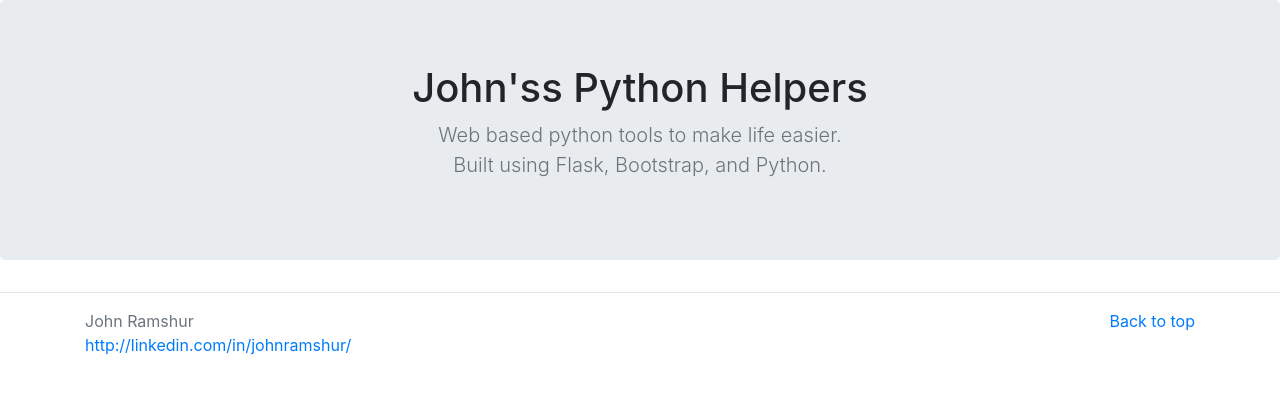
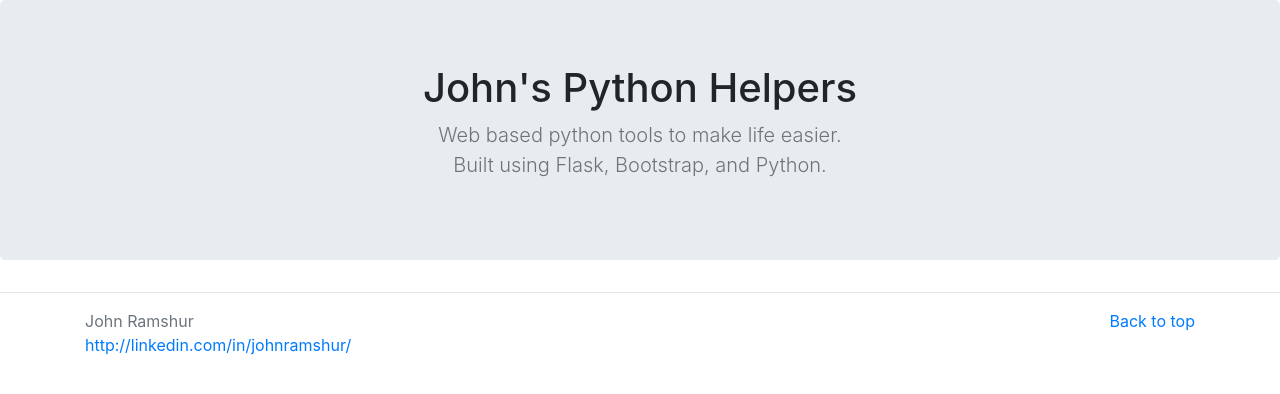
Before and after one commit to jramshur/flasksite-python-helpers, a Flask app: page / in a window 1280 px wide. Shown: the part 56-450 px from the top of the page. Run offline with Flask 2, Linux system fonts and the light colour scheme; parts of the project's set-up code (start-up, migrations or seed data) failed here and were passed over; some libraries are stand-ins or nearby versions.

Commit message:
vs code test

```diff
--- a/templates/home.html
+++ b/templates/home.html
@@ -8,7 +8,7 @@
 <!-- Main jumbotron for a primary marketing message or call to action -->
 <section class="jumbotron text-center">
   <div class="container">
-    <h1 class="jumbotron-heading">John'ss Python Helpers</h1>
+    <h1 class="jumbotron-heading">John's Python Helpers</h1>
     <p class="lead text-muted">Web based python tools to make life easier. </br> Built using Flask, Bootstrap, and Python.</p>
   </div>
 </section>
```
